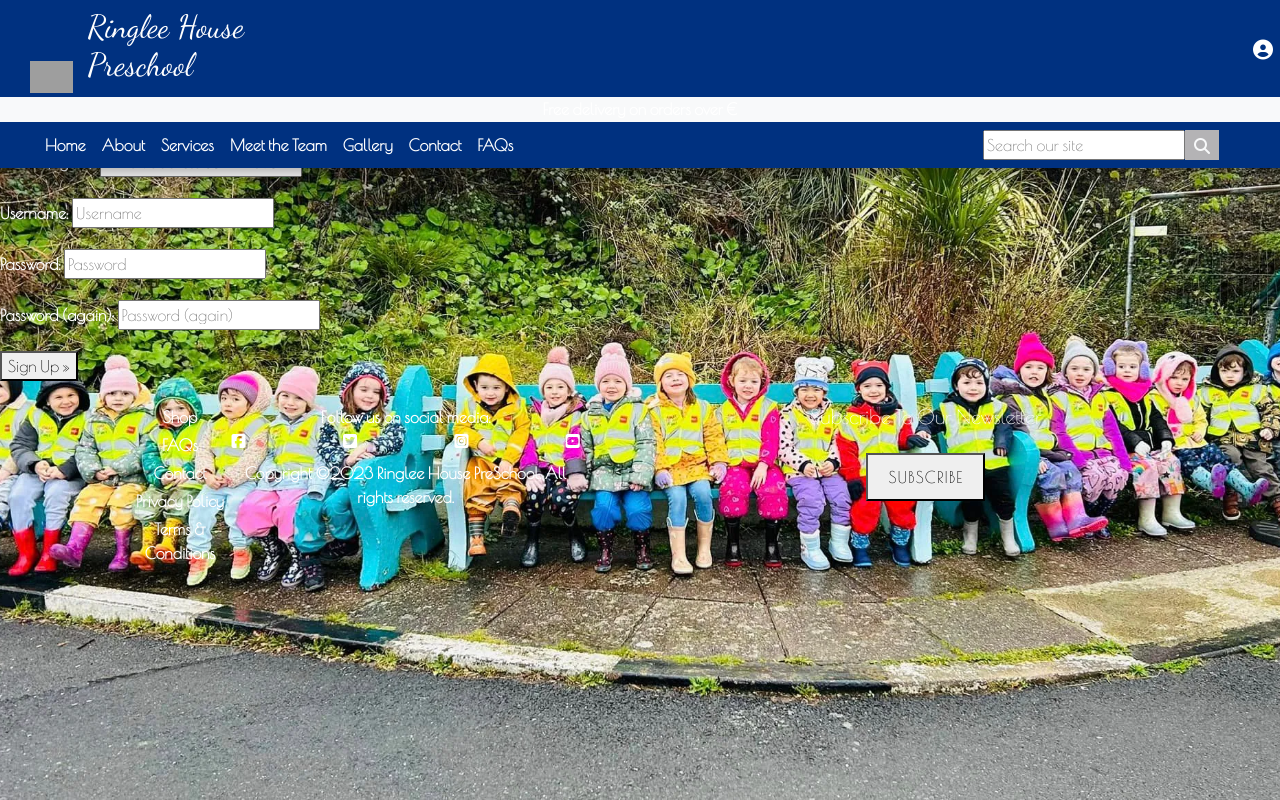
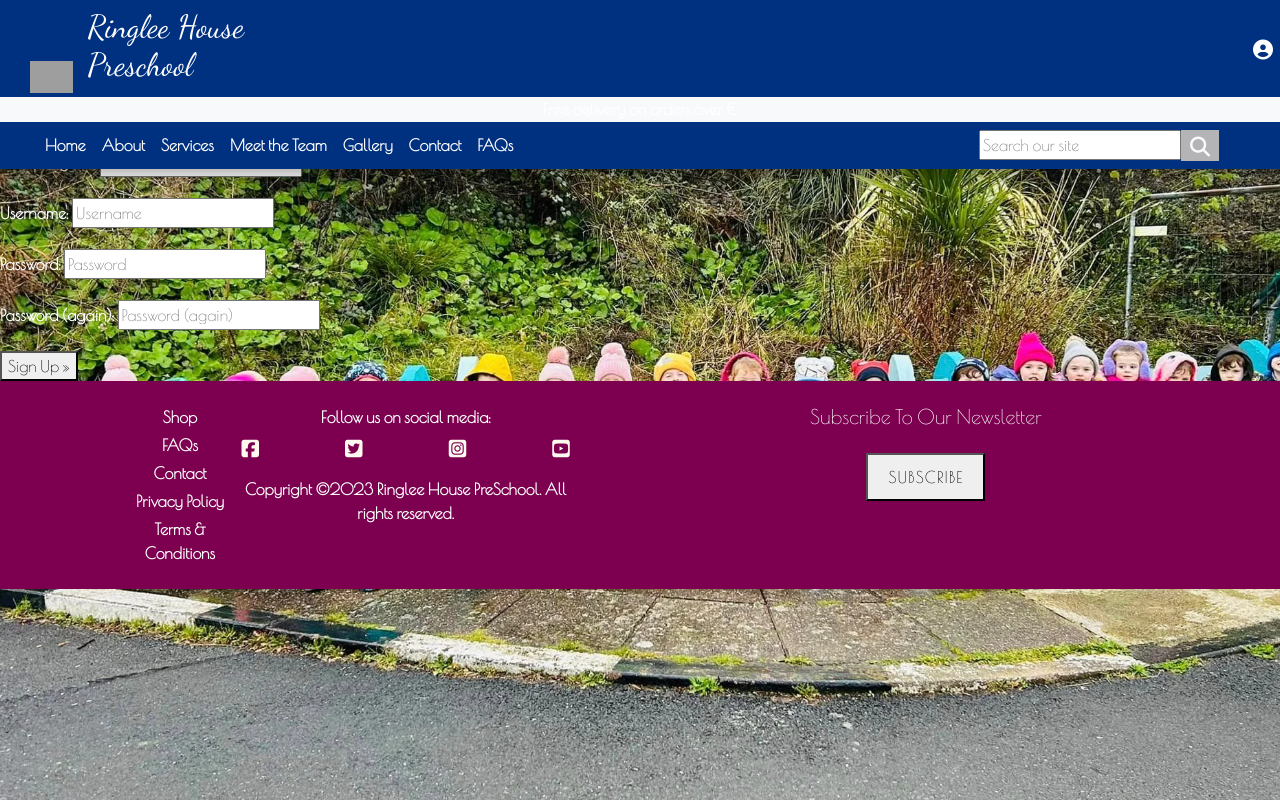
Before and after one commit to Aylamccarthy/ringlee_house_preschool, a Django app: page /accounts/signup/ in a window 1280 px wide. Run offline with Django 3.2, Linux system fonts and the light colour scheme; some libraries are stand-ins or nearby versions; some web fonts are replaced; grey boxes are pictures that could not be loaded.

Commit message:
Style footer

```diff
--- a/static/css/base.css
+++ b/static/css/base.css
@@ -291,6 +291,27 @@
         visibility: hidden
     }
   }
+  /* --------------------------------- FOOTER STYLING ------------------------------- */
+
+  footer{
+    background-color: #7c004f;
+}
+
+footer i{
+    color: floralwhite;
+    border: 2px solid transparent;
+    padding: 8px;
+    border-radius: 50%;
+    transition: all 0.2s ease-out;
+}
+
+footer i:hover{
+    border: 2px solid #fffaf08a;
+}
+
+i{
+    font-size: 20px;
+}
 
 /* ADD-CONTAINER STYLING */
 .add-container {
@@ -361,6 +382,10 @@
 @media (max-width: 991.98px) {
     .p-side{
         padding: 0;
+    }
+
+    .min-vh {
+        min-height: 90vh;
     }
 
 /* HEADER STYLING */
```
